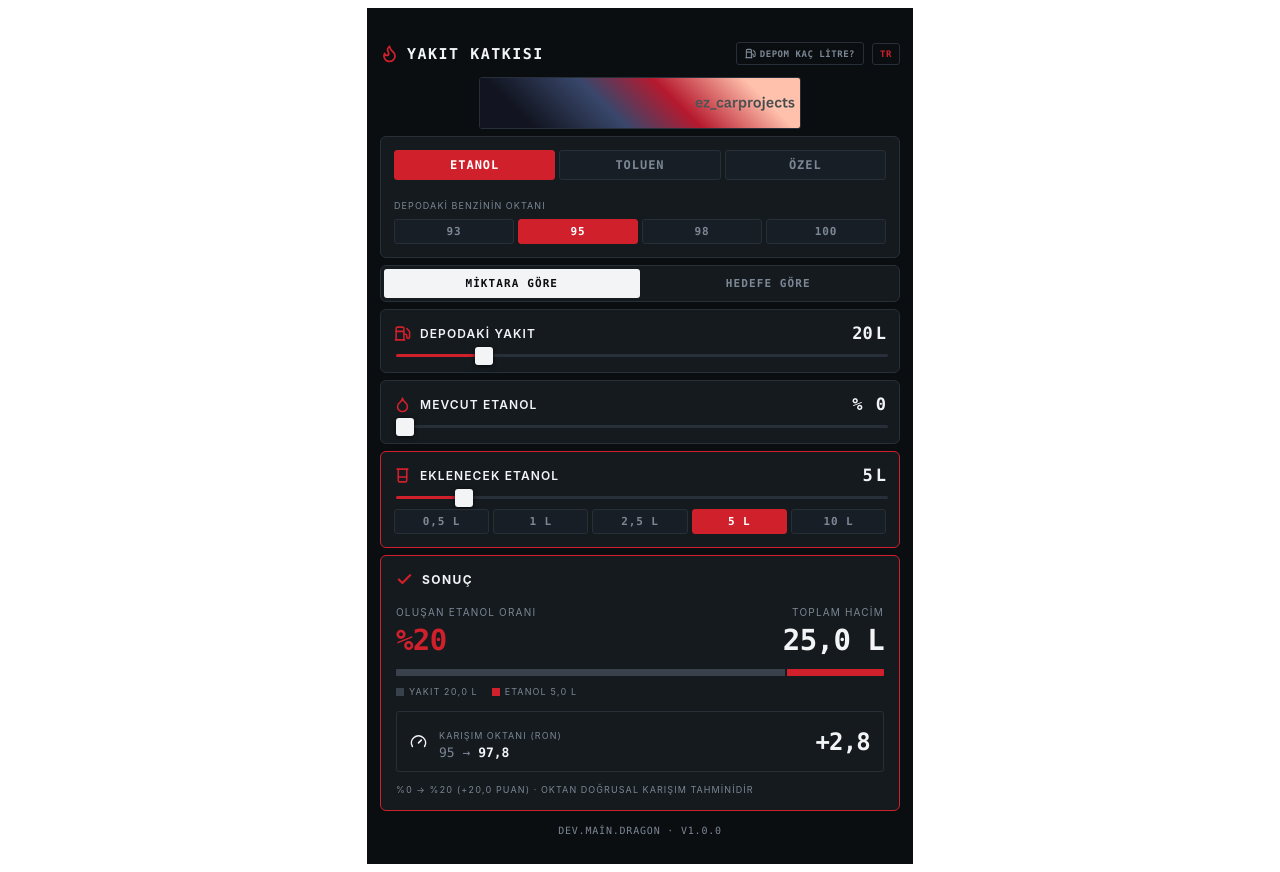
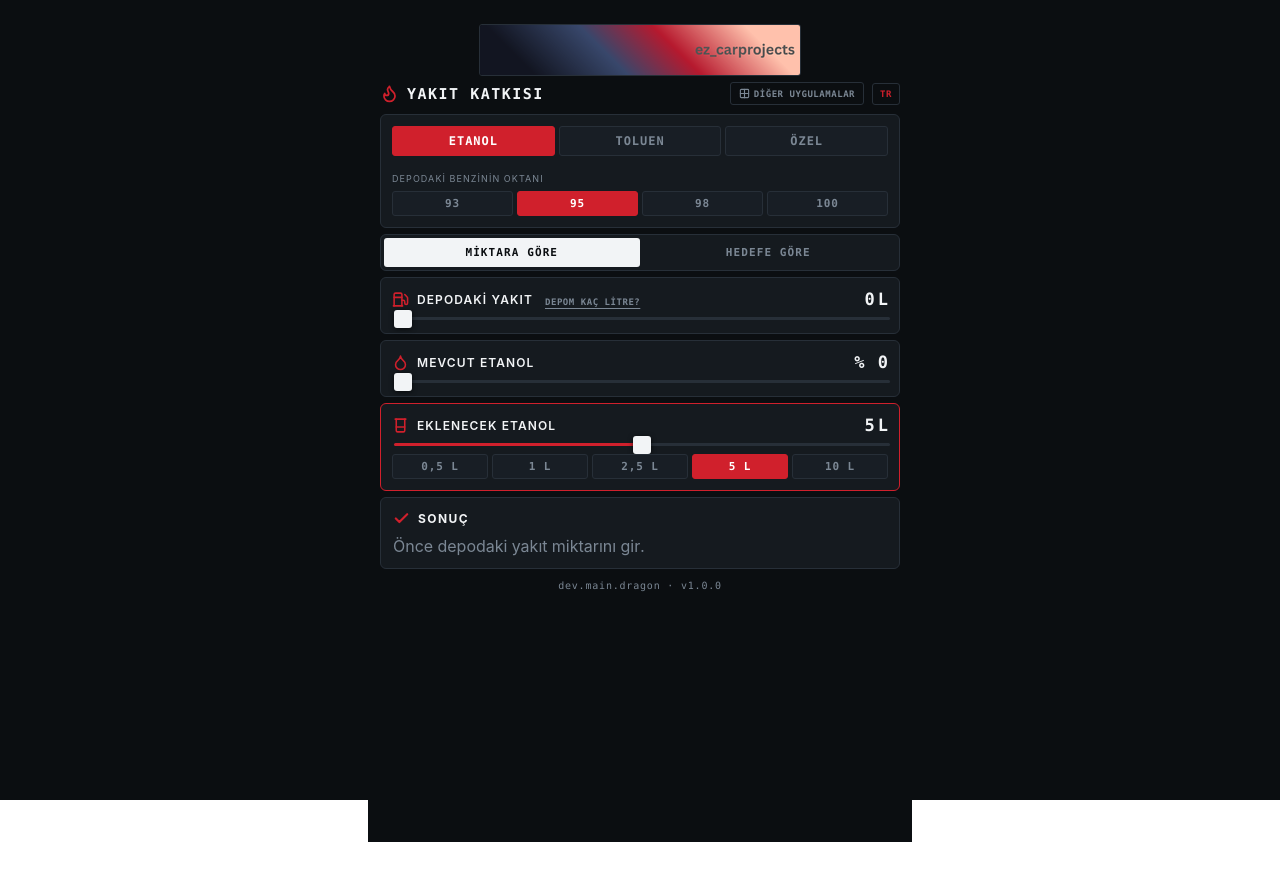
Before and after one commit to devmaindragon/yakitkatkisi, a React (Vite) app: page / in a window 1280 px wide. After the commit the page ends 850 px from the top, so only its background shows below. Built offline with nearby package versions, Linux system fonts and the light colour scheme.

Commit message:
banner, dil desteği, diğer uygulamalar

```diff
--- a/capacitor.config.json
+++ b/capacitor.config.json
@@ -2,5 +2,6 @@
   "appId": "com.devmaindragon.yakitkatkisi",
   "appName": "Yakıt Katkısı",
   "webDir": "dist",
+  "backgroundColor": "#0b0e11",
   "ios": { "backgroundColor": "#0b0e11" }
 }
--- a/src/EthanolCalculator.jsx
+++ b/src/EthanolCalculator.jsx
@@ -1,5 +1,5 @@
 import React, { useState, useMemo, createContext, useContext } from "react";
-import { Fuel, Droplet, Target, Check, AlertTriangle, Beaker, Gauge, Flame } from "lucide-react";
+import { Fuel, Droplet, Target, Check, AlertTriangle, Beaker, Gauge, Flame, Grid2x2 } from "lucide-react";
 
 /* ============================================================
    HESAP ÇEKİRDEĞİ — platformdan bağımsız, saf fonksiyonlar.
@@ -17,6 +17,10 @@ export const OCTANES = [93, 95, 98, 100];
 
 export const AUTHOR = "dev.main.dragon";
 export const SHOW_AD = true;   // false yaparsan banner alanı tamamen kapanır
+
+export const APPS = [
+  { id: "power", name: { tr: "Güç Hesaplama", en: "Power Calculator", es: "Cálculo de Potencia" }, url: null },
+];
 
 export const CARS = [
   { name: "BMW G20 320i", liters: 60 },
@@ -120,6 +124,7 @@ const STR = {
     dilute: "Hedef mevcut oranın altında. Benzin ekleyerek seyreltmen gerekir.",
     atTarget: "Karışım zaten hedefte. Ekleme gerekmiyor.",
     tolWarn: "%30 üzeri toluen contalara ve yakıt hortumlarına zarar verebilir, soğuk çalıştırmayı zorlaştırır.",
+    appsBtn: "Diğer uygulamalar", appsTitle: "Diğer Uygulamalar", soon: "Çok yakında", appsHint: "Yeni araçlar üzerinde çalışıyoruz.",
     modalTitle: "Depo Hacimleri", modalHint: "Seçince depo hacmi alana yazılır.",
     close: "Kapat",
   },
@@ -138,6 +143,7 @@ const STR = {
     dilute: "Target is below the current ratio. You need to dilute with gasoline.",
     atTarget: "The blend is already on target. Nothing to add.",
     tolWarn: "Above 30% toluene can damage seals and fuel lines, and makes cold starts harder.",
+    appsBtn: "Other apps", appsTitle: "Other Apps", soon: "Coming soon", appsHint: "More tools are on the way.",
     modalTitle: "Tank Sizes", modalHint: "Tap one to fill in the tank field.",
     close: "Close",
   },
@@ -156,6 +162,7 @@ const STR = {
     dilute: "El objetivo está por debajo del nivel actual. Hay que diluir con gasolina.",
     atTarget: "La mezcla ya está en el objetivo. No hace falta añadir nada.",
     tolWarn: "Por encima del 30%, el tolueno puede dañar juntas y latiguillos, y dificulta el arranque en frío.",
+    appsBtn: "Otras apps", appsTitle: "Otras Apps", soon: "Muy pronto", appsHint: "Estamos preparando más herramientas.",
     modalTitle: "Capacidad del Depósito", modalHint: "Toca una para rellenar el campo.",
     close: "Cerrar",
   },
@@ -176,7 +183,7 @@ const THEME = {
   presetBg: "#181e25", presetOn: "#d0202c", presetOnText: "#ffffff",
   danger: "#f0b429", dangerBg: "#241c10",
   radius: 3, cardRadius: 6, outline: true,
-  numFont: MONO, upper: true, track: 3, thumbRadius: "3px", gap: 7,
+  numFont: MONO, upper: true, track: 3, thumbRadius: "3px", gap: 6,
 };
 
 export const VERSION =
@@ -205,7 +212,7 @@ function Card({ children, accent, active, style }) {
   const t = useT();
   return (
     <div style={{
-      background: t.card, borderRadius: t.cardRadius, padding: 13,
+      background: t.card, borderRadius: t.cardRadius, padding: 11,
       border: `1px solid ${active ? accent : t.outline ? t.line : "transparent"}`,
       ...style,
     }}>{children}</div>
@@ -284,17 +291,18 @@ function NumberField({ value, unit, onChange, min, max }) {
   );
 }
 
-function Row({ icon: Icon, label, value, unit, color, ...s }) {
+function Row({ icon: Icon, label, value, unit, color, action, ...s }) {
   const t = useT();
   return (
     <>
-      <div style={{ display: "flex", alignItems: "center", gap: 9, marginBottom: 11 }}>
+      <div style={{ display: "flex", alignItems: "center", gap: 8, marginBottom: 8 }}>
         <Icon size={17} color={color} strokeWidth={2.2} />
         <span style={{
-          fontSize: t.upper ? 12 : 15, fontWeight: 600, flex: 1,
+          fontSize: t.upper ? 12 : 15, fontWeight: 600,
           textTransform: t.upper ? "uppercase" : "none",
           letterSpacing: t.upper ? "0.09em" : 0,
         }}>{label}</span>
+        <span style={{ flex: 1, minWidth: 4 }}>{action}</span>
         <NumberField value={value} unit={unit} onChange={s.onChange} min={s.min} max={s.max} />
       </div>
       <Slider {...s} value={value} color={color} />
@@ -339,6 +347,37 @@ function AdSlot() {
   );
 }
 
+function Modal({ title, hint, onClose, closeLabel, children }) {
+  const t = useT();
+  return (
+    <div onClick={onClose}
+      style={{
+        position: "fixed", inset: 0, zIndex: 50, padding: 20,
+        background: "rgba(0,0,0,.78)",
+        display: "flex", alignItems: "center", justifyContent: "center",
+      }}>
+      <div role="dialog" aria-modal="true" onClick={(e) => e.stopPropagation()}
+        style={{
+          background: t.card, border: `1px solid ${t.line}`,
+          borderRadius: t.cardRadius, padding: 18,
+          width: "100%", maxWidth: 360,
+        }}>
+        <div style={{ marginBottom: 4 }}><Cap>{title}</Cap></div>
+        <p style={{ color: t.dim, fontSize: 12, margin: "0 0 14px", lineHeight: 1.5 }}>{hint}</p>
+        {children}
+        <button onClick={onClose}
+          style={{
+            width: "100%", marginTop: 8, padding: "12px 0",
+            background: "transparent", color: t.dim,
+            border: `1px solid ${t.line}`, borderRadius: t.radius,
+            fontSize: 12, fontWeight: 700, fontFamily: MONO,
+            textTransform: "uppercase", letterSpacing: ".1em", cursor: "pointer",
+          }}>{closeLabel}</button>
+      </div>
+    </div>
+  );
+}
+
 /* ============================================================
    UYGULAMA
    ============================================================ */
@@ -348,11 +387,12 @@ export default function FuelAdditiveCalculator() {
   const [additiveId, setAdditiveId] = useState("ethanol");
   const [octane, setOctane] = useState(95);
   const [customRon, setCustomRon] = useState(110);
-  const [tank, setTank] = useState(20);
+  const [tank, setTank] = useState(0);
   const [currentPct, setCurrentPct] = useState(0);
   const [targetPct, setTargetPct] = useState(20);
   const [addVolume, setAddVolume] = useState(5);
   const [showTanks, setShowTanks] = useState(false);
+  const [showApps, setShowApps] = useState(false);
   const [lang, setLang] = useState("tr");
 
   const t = THEME;
@@ -395,8 +435,8 @@ export default function FuelAdditiveCalculator() {
   return (
     <ThemeCtx.Provider value={t}>
       <div style={{
-        background: t.bg, color: t.text, minHeight: "100%",
-        padding: "calc(34px + env(safe-area-inset-top, 0px)) 13px calc(28px + env(safe-area-inset-bottom, 0px))", fontFamily: SANS,
+        background: t.bg, color: t.text, minHeight: "100vh",
+        padding: "calc(16px + env(safe-area-inset-top, 0px)) 12px calc(18px + env(safe-area-inset-bottom, 0px))", fontFamily: SANS,
         fontVariantNumeric: "tabular-nums", WebkitTapHighlightColor: "transparent",
         maxWidth: 520, margin: "0 auto",
       }}>
@@ -410,14 +450,19 @@ export default function FuelAdditiveCalculator() {
           @media (prefers-reduced-motion:no-preference){.ec-bar span{transition:flex-grow .25s ease;}}
         `}</style>
 
-        <header style={{ display: "flex", alignItems: "center", gap: 8, marginBottom: 12, flexWrap: "wrap", rowGap: 8 }}>
+        {/* Tüm görünümü kaplayan zemin — WebView'ın beyaz arkaplanını gizler */}
+        <div style={{ position: "fixed", inset: 0, background: t.bg, zIndex: -1 }} />
+
+        <AdSlot />
+
+        <header style={{ display: "flex", alignItems: "center", gap: 8, marginBottom: 9, flexWrap: "wrap", rowGap: 6 }}>
           <Flame size={19} color={t.add} strokeWidth={2.2} />
           <h1 style={{
             fontSize: t.upper ? 15 : 22, fontWeight: 800, margin: 0, whiteSpace: "nowrap",
             letterSpacing: t.upper ? "0.1em" : -0.7,
             fontFamily: t.upper ? MONO : SANS,
           }}>{L.title}</h1>
-          <button onClick={() => setShowTanks(true)}
+          <button onClick={() => setShowApps(true)}
             style={{
               marginLeft: "auto", cursor: "pointer",
               background: "transparent", color: t.dim,
@@ -426,7 +471,7 @@ export default function FuelAdditiveCalculator() {
               textTransform: "uppercase", letterSpacing: ".06em", whiteSpace: "nowrap",
               display: "flex", alignItems: "center", gap: 4,
             }}>
-            <Fuel size={11} strokeWidth={2.4} /> {L.tankBtn}
+            <Grid2x2 size={11} strokeWidth={2.4} /> {L.appsBtn}
           </button>
           <button
             onClick={() => setLang(LANGS[(LANGS.indexOf(lang) + 1) % LANGS.length])}
@@ -438,8 +483,6 @@ export default function FuelAdditiveCalculator() {
               textTransform: "uppercase", letterSpacing: ".06em",
             }}>{lang}</button>
         </header>
-
-        <AdSlot />
 
         {/* Kurulum: katkı türü + oktan */}
         <Card style={{ marginBottom: t.gap }}>
@@ -457,7 +500,7 @@ export default function FuelAdditiveCalculator() {
             </div>
           ) : null}
 
-          <div style={{ margin: "13px 0 6px" }}><Cap>{L.baseOctane}</Cap></div>
+          <div style={{ margin: "10px 0 5px" }}><Cap>{L.baseOctane}</Cap></div>
           <Segmented value={octane} onChange={setOctane}
             options={OCTANES.map((o) => ({ value: o, label: String(o) }))} />
         </Card>
@@ -489,7 +532,16 @@ export default function FuelAdditiveCalculator() {
 
         <div style={{ display: "flex", flexDirection: "column", gap: t.gap }}>
           <Card>
-            <Row icon={Fuel} label={L.tankLabel} value={tank} unit="L" color={t.cur}
+            <Row icon={Fuel} label={L.tankLabel} value={tank}
+              action={
+                <button onClick={() => setShowTanks(true)}
+                  style={{
+                    background: "transparent", border: "none", padding: "2px 4px",
+                    color: t.dim, cursor: "pointer", fontFamily: MONO, fontSize: 9,
+                    fontWeight: 600, textTransform: "uppercase", letterSpacing: ".06em",
+                    textDecoration: "underline", textUnderlineOffset: 3, whiteSpace: "nowrap",
+                  }}>{L.tankBtn}</button>
+              } unit="L" color={t.cur}
               min={0} max={120} step={0.5} onChange={setTank} />
           </Card>
 
@@ -502,7 +554,7 @@ export default function FuelAdditiveCalculator() {
             <Card accent={t.add} active={addVolume > 0}>
               <Row icon={Beaker} label={L.toAdd(A.name)} value={addVolume} unit="L" color={t.add}
                 min={0} max={addMax} step={0.1} onChange={setAddVolume} />
-              <div style={{ marginTop: 10 }}>
+              <div style={{ marginTop: 8 }}>
                 <Segmented value={addVolume} onChange={setAddVolume}
                   options={[0.5, 1, 2.5, 5, 10].map((v) => ({
                     value: v, label: `${String(v).replace(".", DEC)} L`,
@@ -513,7 +565,7 @@ export default function FuelAdditiveCalculator() {
             <Card accent={t.add} active={targetPct !== currentPct}>
               <Row icon={Target} label={L.target(A.name)} value={targetPct} unit="%" color={t.add}
                 min={0} max={100} step={1} onChange={setTargetPct} />
-              <div style={{ marginTop: 10 }}>
+              <div style={{ marginTop: 8 }}>
                 <Segmented value={targetPct} onChange={setTargetPct}
                   options={A.presets.map((p) => ({ value: p, label: PCTPRE ? `%${p}` : `${p}%` }))} />
               </div>
@@ -521,9 +573,9 @@ export default function FuelAdditiveCalculator() {
           )}
 
           {/* SONUÇ */}
-          <Card style={{ padding: 15 }} accent={t.add}
+          <Card style={{ padding: 12 }} accent={t.add}
             active={!r.blocked && r.mode !== "empty"}>
-            <div style={{ display: "flex", alignItems: "center", gap: 9, marginBottom: 12 }}>
+            <div style={{ display: "flex", alignItems: "center", gap: 8, marginBottom: 9 }}>
               {r.blocked ? <AlertTriangle size={17} color={t.danger} />
                 : <Check size={17} color={t.add} strokeWidth={3} />}
               <span style={{
@@ -557,12 +609,12 @@ export default function FuelAdditiveCalculator() {
                   display: "flex", gap: t.id === "amount" ? 2 : 0,
                   height: t.id === "amount" ? 7 : 11,
                   borderRadius: t.id === "amount" ? 1 : 99,
-                  overflow: "hidden", marginTop: 14,
+                  overflow: "hidden", marginTop: 11,
                   background: t.id === "amount" ? "transparent" : t.line,
                 }}>
                   {segs.map((s, i) => <span key={i} style={{ flexGrow: s.v, background: s.c }} />)}
                 </div>
-                <div style={{ display: "flex", flexWrap: "wrap", gap: 14, marginTop: 10 }}>
+                <div style={{ display: "flex", flexWrap: "wrap", gap: 12, marginTop: 8 }}>
                   {segs.map((s, i) => (
                     <span key={i} style={{ display: "flex", alignItems: "center", gap: 5 }}>
                       <span style={{ width: 8, height: 8, borderRadius: t.id === "amount" ? 0 : 2, background: s.c }} />
@@ -574,7 +626,7 @@ export default function FuelAdditiveCalculator() {
                 {/* Oktan */}
                 <div style={{
                   display: "flex", alignItems: "center", gap: 12,
-                  marginTop: 14, padding: "11px 13px",
+                  marginTop: 11, padding: "9px 11px",
                   borderRadius: t.radius,
                   background: t.id === "amount" ? "transparent" : "#0a1614",
                   border: `1px solid ${t.line}`,
@@ -596,7 +648,7 @@ export default function FuelAdditiveCalculator() {
                   </div>
                 </div>
 
-                <div style={{ marginTop: 12, display: "flex", gap: 6, alignItems: "baseline" }}>
+                <div style={{ marginTop: 9, display: "flex", gap: 6, alignItems: "baseline" }}>
                   <Cap size={12}>
                     {fmtPct(r.basePct)} &rarr; {fmtPct(r.finalPct)} ({r.deltaPct >= 0 ? "+" : ""}
                     {fmtNum(r.deltaPct)} {L.points}) · {L.note}
@@ -620,31 +672,16 @@ export default function FuelAdditiveCalculator() {
         </div>
 
         <div style={{
-          textAlign: "center", marginTop: 14,
+          textAlign: "center", marginTop: 11,
           fontFamily: MONO, fontSize: 10, color: t.dim,
-          letterSpacing: ".08em", textTransform: "uppercase",
+          letterSpacing: ".08em",
         }}>
           {AUTHOR} · v{VERSION}
         </div>
 
         {showTanks && (
-          <div onClick={() => setShowTanks(false)}
-            style={{
-              position: "fixed", inset: 0, zIndex: 50, padding: 20,
-              background: "rgba(0,0,0,.78)",
-              display: "flex", alignItems: "center", justifyContent: "center",
-            }}>
-            <div role="dialog" aria-modal="true" onClick={(e) => e.stopPropagation()}
-              style={{
-                background: t.card, border: `1px solid ${t.line}`,
-                borderRadius: t.cardRadius, padding: 18,
-                width: "100%", maxWidth: 360,
-              }}>
-              <div style={{ marginBottom: 4 }}><Cap>{L.modalTitle}</Cap></div>
-              <p style={{ color: t.dim, fontSize: 12, margin: "0 0 14px", lineHeight: 1.5 }}>
-                {L.modalHint}
-              </p>
-
+          <Modal title={L.modalTitle} hint={L.modalHint} closeLabel={L.close}
+            onClose={() => setShowTanks(false)}>
             {CARS.map((c) => (
               <button key={c.name}
                 onClick={() => { setTank(c.liters); setShowTanks(false); }}
@@ -660,17 +697,38 @@ export default function FuelAdditiveCalculator() {
                 </strong>
               </button>
             ))}
+          </Modal>
+        )}
 
-              <button onClick={() => setShowTanks(false)}
+        {showApps && (
+          <Modal title={L.appsTitle} hint={L.appsHint} closeLabel={L.close}
+            onClose={() => setShowApps(false)}>
+            {APPS.map((a) => {
+              const live = Boolean(a.url);
+              return (
+                <div key={a.id}
                   style={{
-                  width: "100%", marginTop: 8, padding: "12px 0",
-                  background: "transparent", color: t.dim,
-                  border: `1px solid ${t.line}`, borderRadius: t.radius,
-                  fontSize: 12, fontWeight: 700, fontFamily: MONO,
-                  textTransform: "uppercase", letterSpacing: ".1em", cursor: "pointer",
-                }}>{L.close}</button>
+                    display: "flex", alignItems: "center", width: "100%",
+                    background: t.presetBg, border: `1px solid ${t.line}`,
+                    borderRadius: t.radius, padding: "13px 14px", marginBottom: 8,
+                    opacity: live ? 1 : 0.55, cursor: live ? "pointer" : "default",
+                  }}
+                  onClick={live ? () => window.open(a.url, "_blank") : undefined}>
+                  <span style={{ flex: 1, fontSize: 14, fontWeight: 600, color: t.text }}>
+                    {a.name[lang]}
+                  </span>
+                  {!live && (
+                    <span style={{
+                      fontFamily: MONO, fontSize: 9, fontWeight: 700,
+                      textTransform: "uppercase", letterSpacing: ".1em",
+                      color: t.add, border: `1px solid ${t.add}`,
+                      borderRadius: t.radius, padding: "3px 6px", whiteSpace: "nowrap",
+                    }}>{L.soon}</span>
+                  )}
                 </div>
-          </div>
+              );
+            })}
+          </Modal>
         )}
       </div>
     </ThemeCtx.Provider>
--- a/src/index.css
+++ b/src/index.css
@@ -1,3 +1,11 @@
-html, body, #root { margin: 0; min-height: 100%; background: #0b0e11; }
-body { -webkit-user-select: none; user-select: none; overscroll-behavior: none; }
+html, body, #root {
+  margin: 0;
+  height: 100%;
+  background: #0b0e11;
+}
+body {
+  -webkit-user-select: none;
+  user-select: none;
+  overscroll-behavior: none;
+}
 input { -webkit-user-select: text; user-select: text; }
```
Lines whose indentation alone changed are shown as unchanged.
